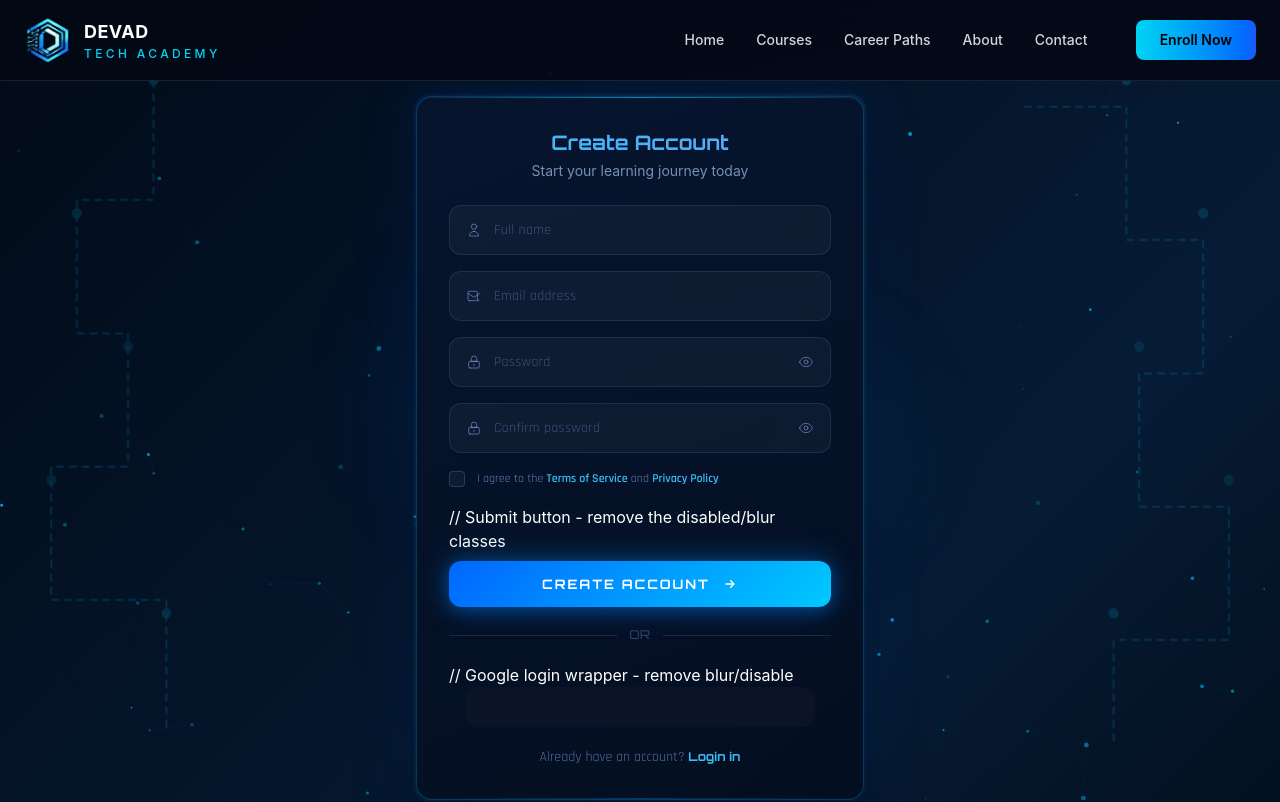
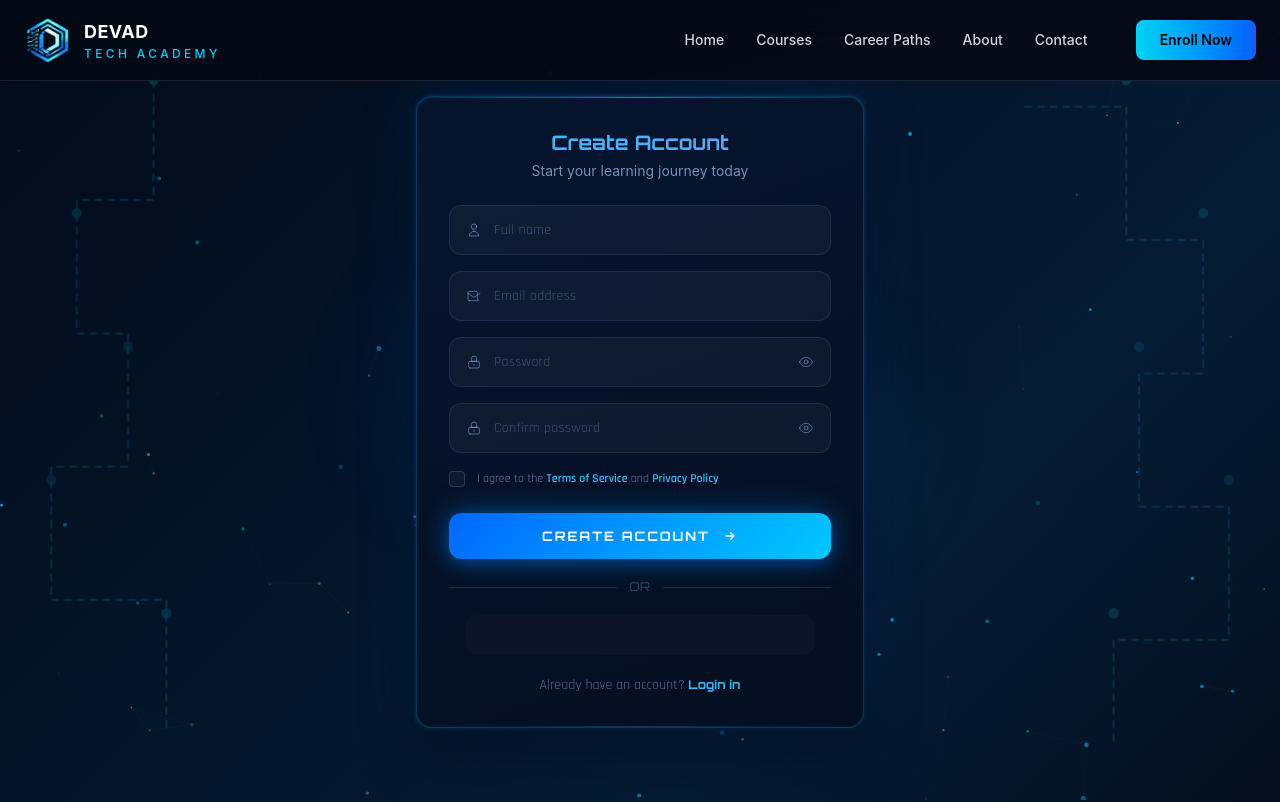
Before and after one commit to Anietiedaniel/devad-tech, a React (Vite) app: page /register in a window 1280 px wide. Shown: the top 802 px of the page. Built offline with nearby package versions, Linux system fonts and the light colour scheme.

Commit message:
Refactor Register component button styles
Removed disabled and blur classes from the submit button and Google login wrapper.

```diff
--- a/src/pages/Register.jsx
+++ b/src/pages/Register.jsx
@@ -549,7 +549,6 @@ const validate = () => {
             </label>
 
             {/* Submit button */}
-      // Submit button - remove the disabled/blur classes
       <button
         type="submit"
         disabled={loading}
@@ -609,7 +608,6 @@ const validate = () => {
           </div>
 
           {/* Google Component */}
-        // Google login wrapper - remove blur/disable
           <div
             style={fadeIn(0.55)}
             className="w-full flex justify-center min-h-[2px] cursor-pointer transition-all duration-300"
```
